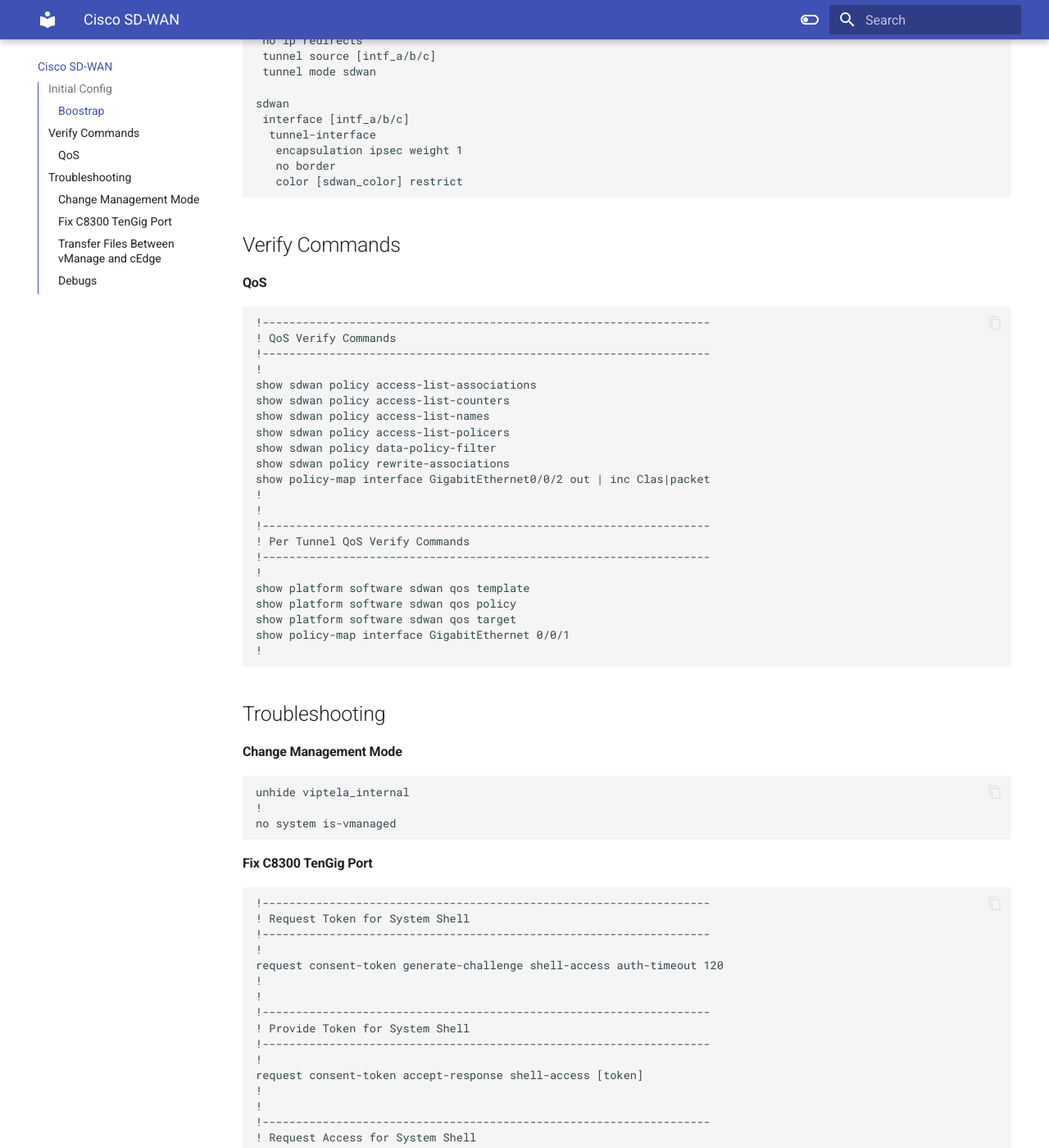
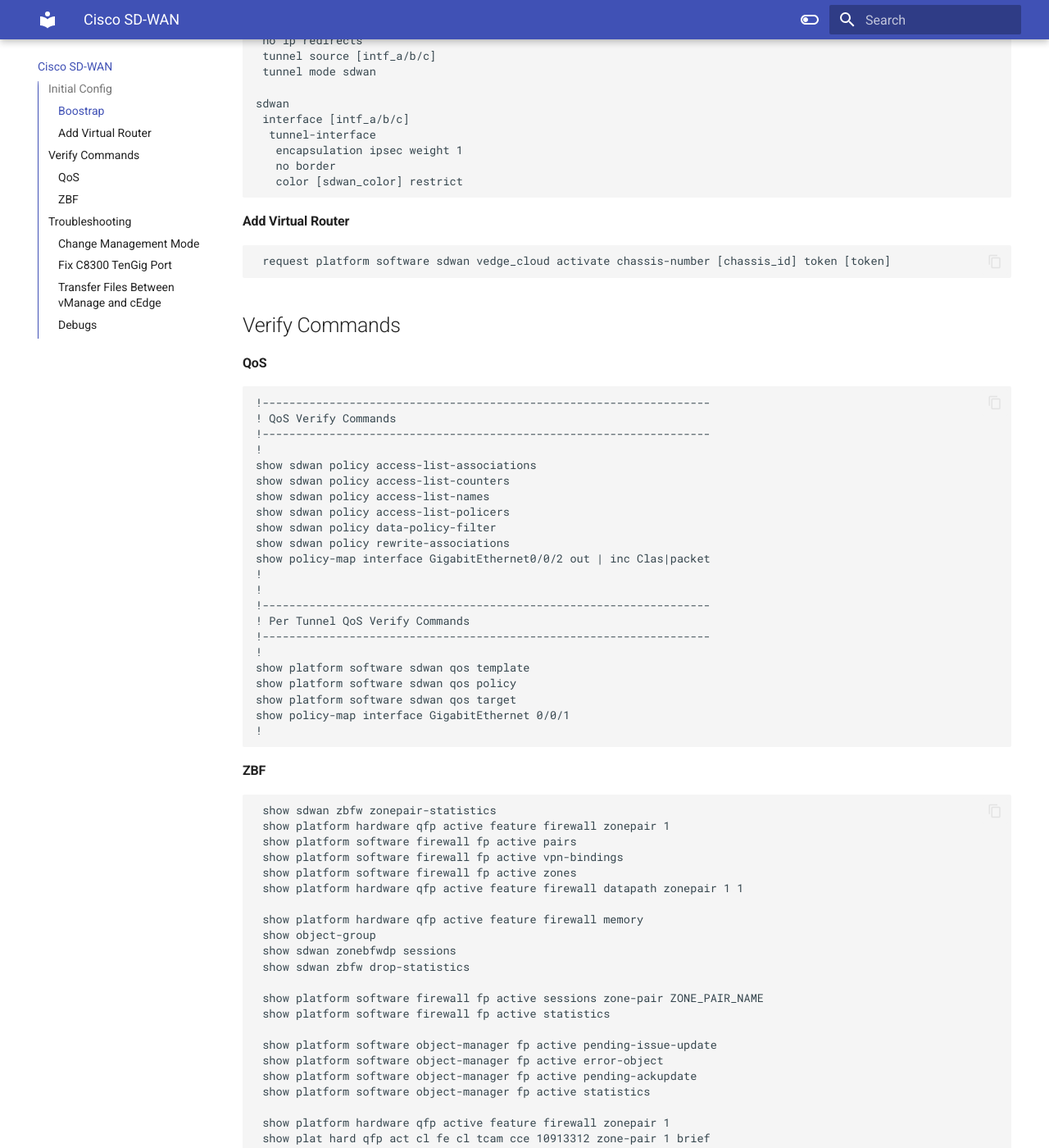
Before and after one commit to elembo/projects-utils, an MkDocs documentation site: the page built from docs/sd-wan.md, in a window 1280 px wide and 1400 px high, scrolled down 709 px. Shown: the whole window at 82% size. Built offline with MkDocs 1.6.1 and Material for MkDocs 9.7.7, drawn with Linux system fonts in a browser that asks for light colours; some of the changed text lies outside the part shown.

Commit message:
new version

```diff
--- a/docs/sd-wan.md
+++ b/docs/sd-wan.md
@@ -36,6 +36,11 @@
        no border
        color [sdwan_color] restrict
 
+#### Add Virtual Router
+
+     request platform software sdwan vedge_cloud activate chassis-number [chassis_id] token [token]
+
+
 ## Verify Commands
 
 #### QoS
@@ -63,6 +68,39 @@
     show policy-map interface GigabitEthernet 0/0/1
     !
 
+#### ZBF
+
+     show sdwan zbfw zonepair-statistics
+     show platform hardware qfp active feature firewall zonepair 1
+     show platform software firewall fp active pairs
+     show platform software firewall fp active vpn-bindings
+     show platform software firewall fp active zones
+     show platform hardware qfp active feature firewall datapath zonepair 1 1
+
+     show platform hardware qfp active feature firewall memory
+     show object-group
+     show sdwan zonebfwdp sessions
+     show sdwan zbfw drop-statistics
+
+     show platform software firewall fp active sessions zone-pair ZONE_PAIR_NAME
+     show platform software firewall fp active statistics
+
+     show platform software object-manager fp active pending-issue-update
+     show platform software object-manager fp active error-object
+     show platform software object-manager fp active pending-ackupdate
+     show platform software object-manager fp active statistics
+
+     show platform hardware qfp active feature firewall zonepair 1
+     show plat hard qfp act cl fe cl tcam cce 10913312 zone-pair 1 brief
+
+     show platform  hardware qfp active classification class-group-manager class-group client cce all
+     show platform  hardware qfp active classification class-group-manager class-group client cce name RULE NAME
+     show platform  hardware qfp active classification feature-manager statistics
+
+     show platform software access-list F0 summary
+     show platform hardware qfp active feature acl control
+
+     show platform hardware qfp active feature sdwan datapath cloudexpress stats
 
 ## Troubleshooting
 
```
Also changed, not shown: 1 other file.
